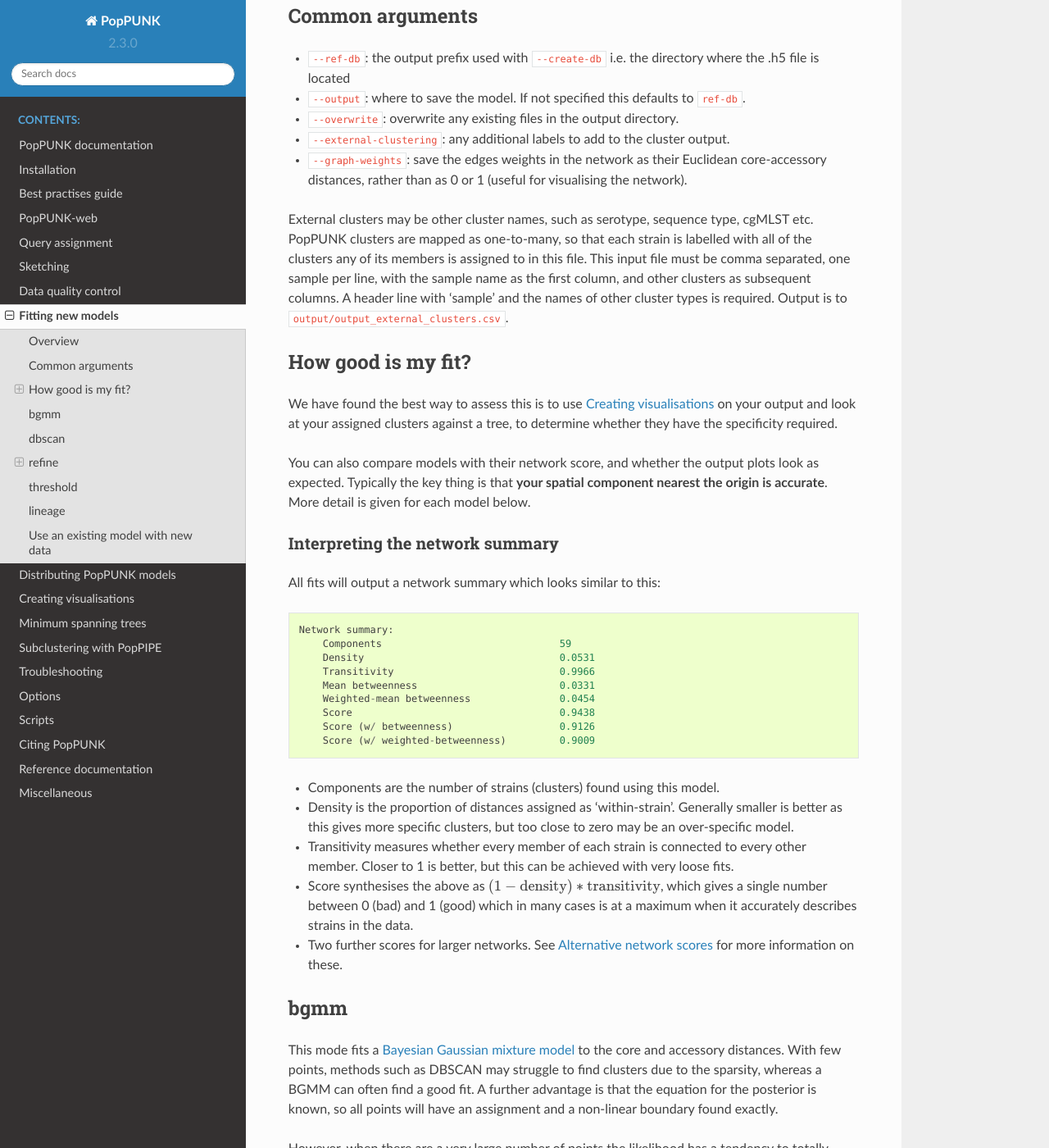
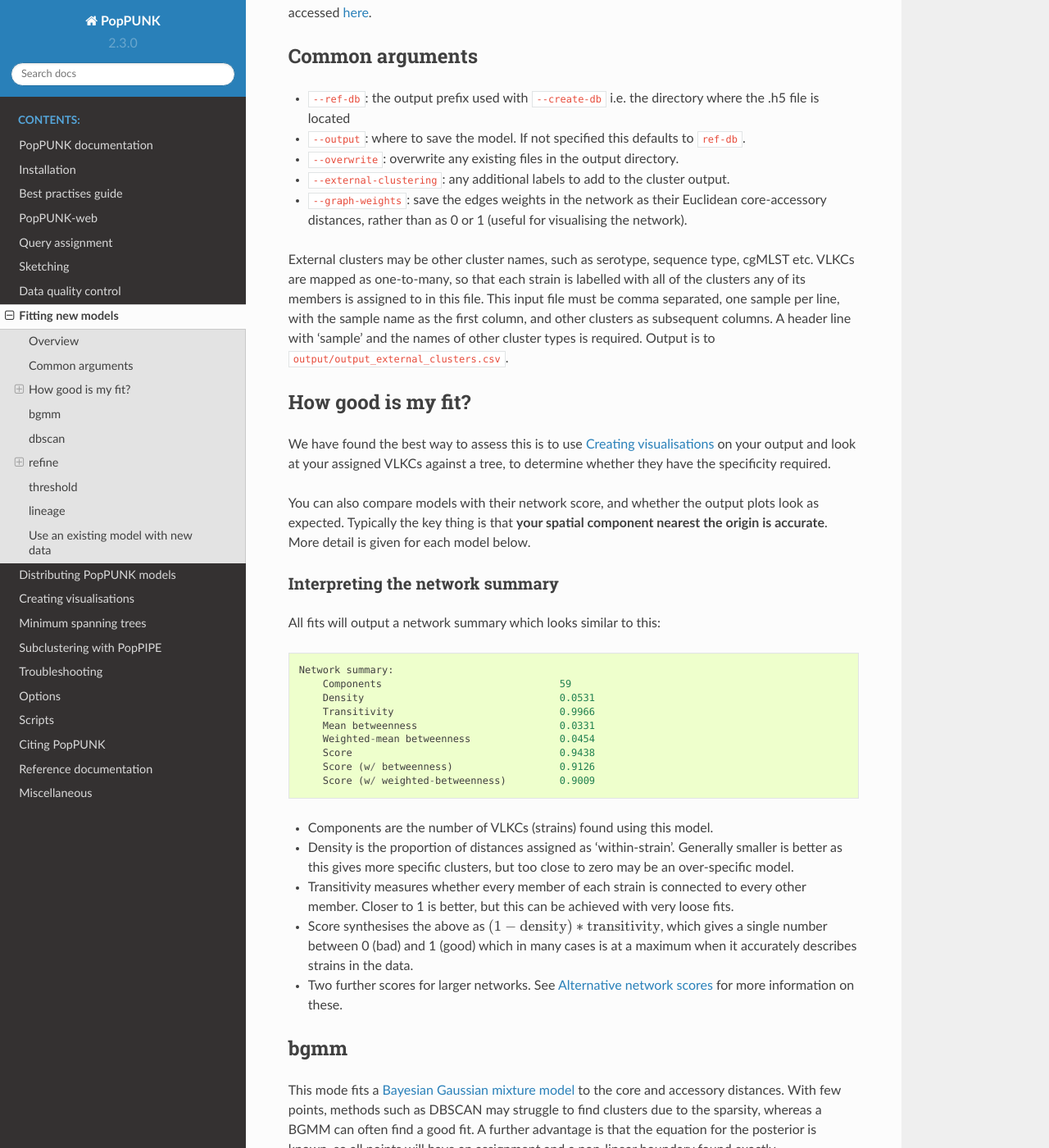
Before and after one commit to bacpop/PopPUNK, a Sphinx documentation site: the page built from docs/model_fitting.rst, in a window 1280 px wide and 1400 px high, scrolled down 2345 px. Shown: the whole window at 82% size. Built offline with Sphinx 7.4.7 and the Read the Docs theme 2.0.0, drawn with Linux system fonts in a browser that asks for light colours; some of the changed text lies outside the part shown.

```diff
--- a/docs/model_fitting.rst
+++ b/docs/model_fitting.rst
@@ -35,7 +35,7 @@ Then, use ``poppunk --fit-model <model_name>`` with one of the following model n
   and attempts to improve it by maximising the network score. Particularly useful when
   components overlap significantly (often due to recombination), or when the strain boundary
   is thought to lie somewhere within a component.
-- ``threshold`` -- Apply a given core or accessory distance threshold to define clusters. Useful if
+- ``threshold`` -- Apply a given core or accessory distance threshold to define VLKCs. Useful if
   a cutoff threshold is already known/calculated, is estimated from a plot, or to compare a threshold
   between datasets or species.
 - ``lineage`` -- Lineage clustering. To find lineages within a strain (subclustering), or
@@ -78,7 +80,7 @@ Common arguments
   distances, rather than as 0 or 1 (useful for visualising the network).
 
 External clusters may be other cluster names, such as serotype, sequence type, cgMLST etc.
-PopPUNK clusters are mapped as one-to-many, so that each strain is labelled with all of
+VLKCs are mapped as one-to-many, so that each strain is labelled with all of
 the clusters any of its members is assigned to in this file. This input file must
 be comma separated, one sample per line, with the sample name as the first column, and
 other clusters as subsequent columns. A header line with 'sample' and the names of other cluster
@@ -87,7 +89,7 @@ types is required. Output is to ``output/output_external_clusters.csv``.
 How good is my fit?
 -------------------
 We have found the best way to assess this is to use :doc:`visualisation` on your output
-and look at your assigned clusters against a tree, to determine whether they have
+and look at your assigned VLKCs against a tree, to determine whether they have
 the specificity required.
 
 You can also compare models with their network score, and
@@ -108,7 +110,7 @@ All fits will output a network summary which looks similar to this::
         Score (w/ betweenness)			0.9126
         Score (w/ weighted-betweenness)		0.9009
 
-- Components are the number of strains (clusters) found using this model.
+- Components are the number of VLKCs (strains) found using this model.
 - Density is the proportion of distances assigned as 'within-strain'. Generally
   smaller is better as this gives more specific clusters, but too close to zero
   may be an over-specific model.
@@ -446,7 +448,7 @@ directory to load the model from with ``--model-dir``, if multiple model fits ar
     Done
 
 As this model was already well fitted, this doesn't change much, and finds very similar
-clusters (though noise points are eliminated):
+VLKC assignments (though noise points are eliminated):
 
 .. image:: images/listeria_refined.png
    :alt:  A refine fit on Listeria
@@ -467,7 +469,7 @@ draw a good boundary as the likelihood is very flat in this region:
    :align: center
 
 Although the score of this fit looks ok (0.904), inspection of the network and
-microreact reveals that it is too liberal and clusters have been merged. This
+microreact reveals that it is too liberal and VLKCs/strains have been merged. This
 is because some of the blur between the origin and the central distribution has
 been included, and connected clusters together erroneously.
 
--- a/docs/online.rst
+++ b/docs/online.rst
@@ -1,7 +1,7 @@
 PopPUNK-web
 =================
-This is the newest feature in the PopPUNK pipeline, available at https://web.poppunk.net/.
-PoPUNK-web has been designed for non-specialists and allows you to easily analyse and assign lineages to your query genomic sequences,
+PopPUNK-web is available at https://web.poppunk.net/.
+This interface has been designed for non-specialists and allows you to easily analyse and assign lineages to your query genomic sequences,
 using pre-optimised species-specific databases and default parameters.
 
 .. contents::
```
Also changed, not shown: other parts of docs/model_fitting.rst (+3 -1 lines), docs/index.rst (+7 -6 lines), docs/query_assignment.rst (+5 -5 lines).
